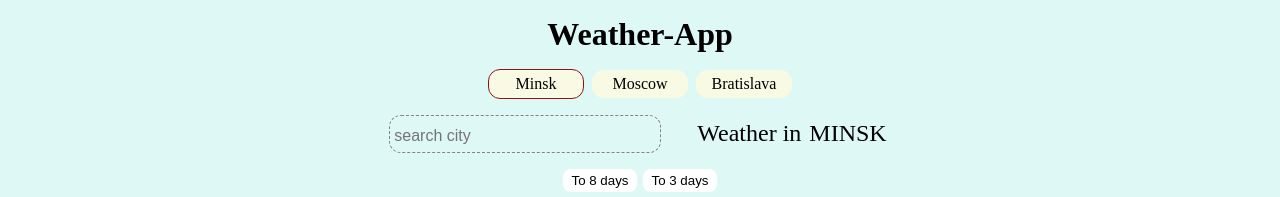
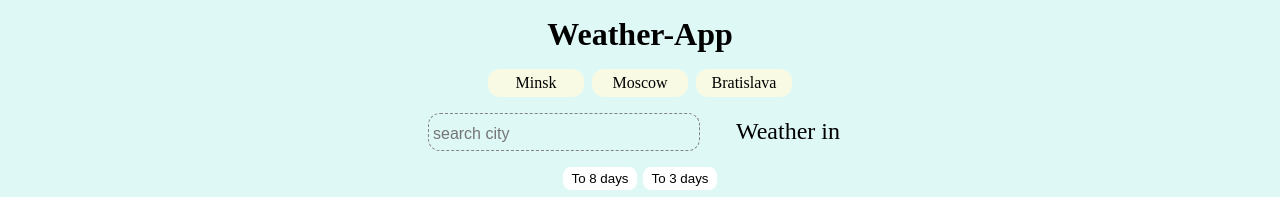
Before and after one commit to LeuKhaak/weather-app-1, a React (Create React App) app: page / in a window 1280 px wide. Before the commit this address led to /days3/Minsk. Shown: the top 197 px of the page. Built offline with nearby package versions, Linux system fonts and the light colour scheme; no server answers.

Commit message:
start updated

```diff
--- a/src/components/templates/Weather/index.tsx
+++ b/src/components/templates/Weather/index.tsx
@@ -11,10 +11,12 @@ import { useLocation, useHistory } from "react-router-dom";
 function Weather() {
   const location = useLocation();
   const [daysAmount, setDaysAmount] = useState(
-    location.pathname !== "/" ? location.pathname.slice(1, 6) : "days3"
+    location.pathname.slice(1, 6) === "days8" ? "days8" : "days3"
   );
   const [currentCity, setcurrentCity] = useState(
-    location.pathname !== "/" ? location.pathname.slice(7) : "Minsk"
+    location.pathname.slice(7) === "r-app-1"
+      ? "Minsk"
+      : location.pathname.slice(7)
   );
 
   const newDaysAmount = (arg: string) => {
```
